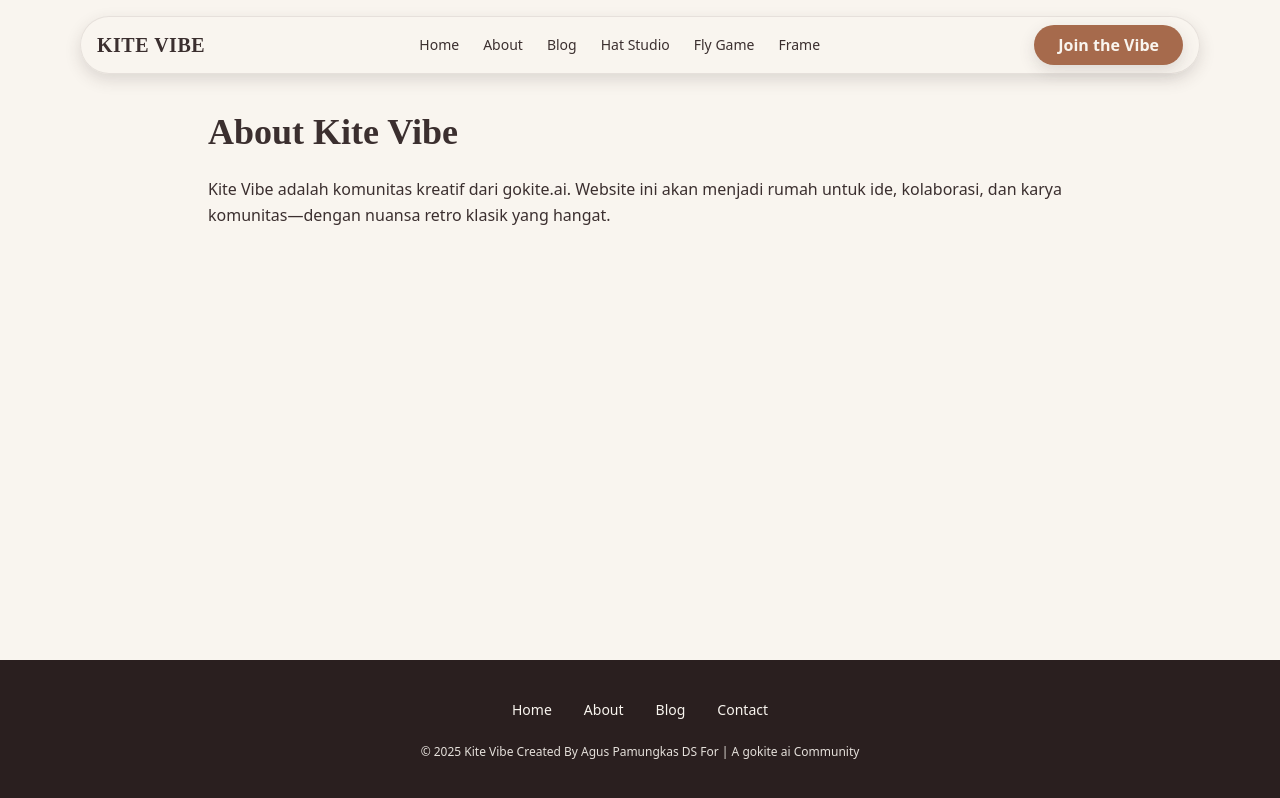
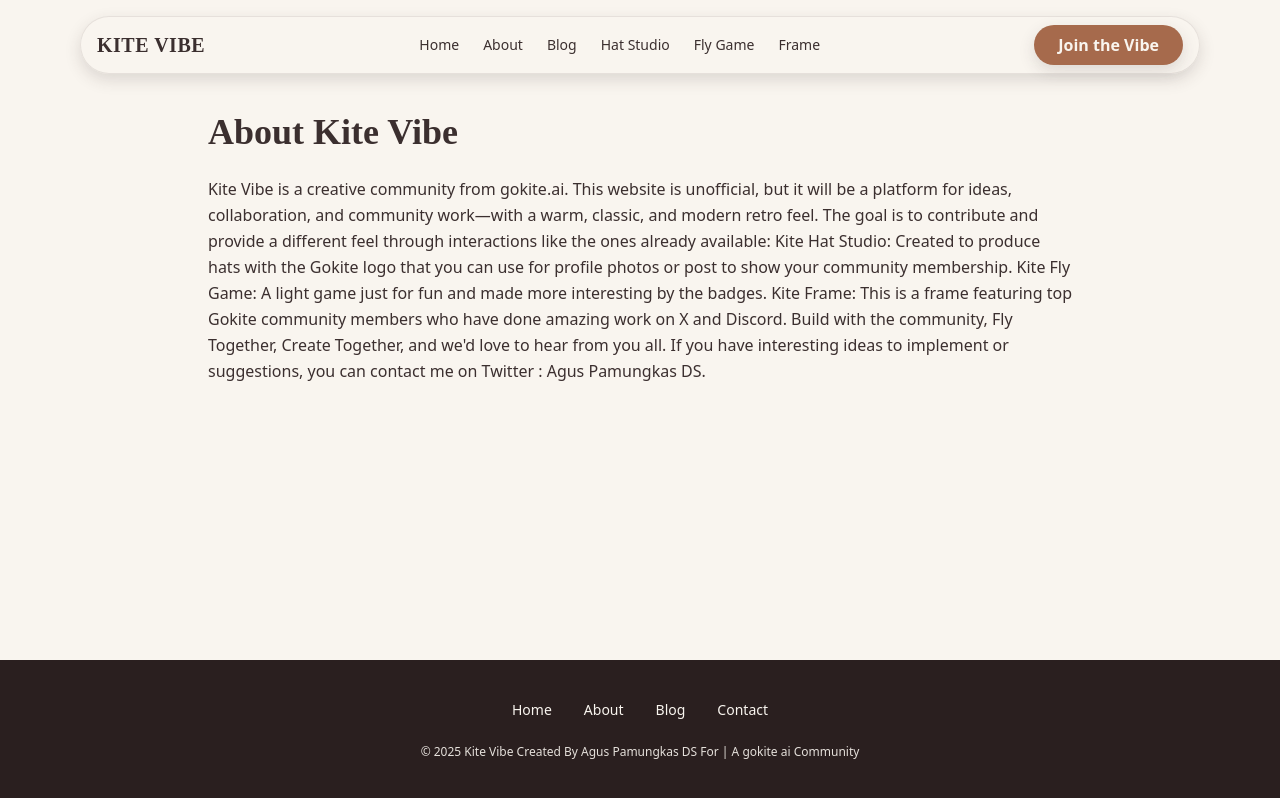
Before and after one commit to apdsdotcom-gif/kitevibe, a Next.js app: page /about in a window 1280 px wide. Built offline with nearby package versions, Linux system fonts and the light colour scheme.

Commit message:
Update page.tsx

```diff
--- a/app/about/page.tsx
+++ b/app/about/page.tsx
@@ -3,8 +3,19 @@ export default function AboutPage(){
     <main className="mx-auto max-w-4xl px-4 py-28">
       <h1 className="h-playfair text-4xl font-bold">About Kite Vibe</h1>
       <p className="mt-6 leading-relaxed">
-        Kite Vibe adalah komunitas kreatif dari gokite.ai. Website ini akan menjadi rumah
-        untuk ide, kolaborasi, dan karya komunitas—dengan nuansa retro klasik yang hangat.
+        Kite Vibe is a creative community from gokite.ai.
+
+This website is unofficial, but it will be a platform for ideas, collaboration, and community work—with a warm, classic, and modern retro feel.
+
+The goal is to contribute and provide a different feel through interactions like the ones already available:
+
+Kite Hat Studio: Created to produce hats with the Gokite logo that you can use for profile photos or post to show your community membership.
+Kite Fly Game: A light game just for fun and made more interesting by the badges.
+Kite Frame: This is a frame featuring top Gokite community members who have done amazing work on X and Discord.
+
+Build with the community, Fly Together, Create Together, and we'd love to hear from you all.
+
+If you have interesting ideas to implement or suggestions, you can contact me on Twitter : <a href="https://x.com/Agus_pamungkasS" target="_blank" rel="noopener noreferrer">Agus Pamungkas DS</a>.
       </p>
     </main>
   );
```
